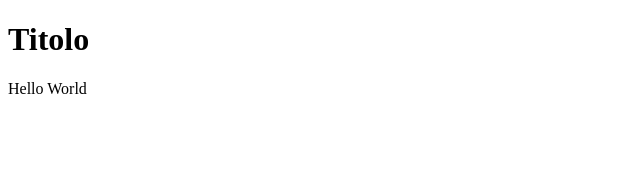
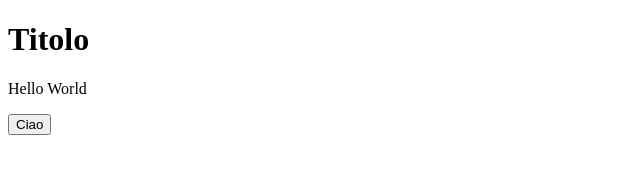
Before and after one commit to Passa69/vue-hello, a plain HTML site: page index.html in a window 1280 px wide. Shown: the whole page, without its empty margins (0-640 px from the left). Drawn offline with nearby package versions, Linux system fonts and the light colour scheme.

Commit message:
prova con un bottone

```diff
--- a/index.html
+++ b/index.html
@@ -11,6 +11,8 @@
         <h1 :class="myClass">Titolo</h1>
         <p>{{ message }}</p>
         <!-- <input v-model="message"> -->
+
+        <button @click="saluta">Ciao</button>
     </div>
 
 
--- a/js/script.js
+++ b/js/script.js
@@ -2,5 +2,11 @@ var root = new Vue ({
     el: '#root',
     data: {
         message: 'Hello World'
+    },
+    methods: {
+        saluta: function () {
+            return console.log("Ciao");;
+        }
     }
+
 });
```
Also changed, not shown: img/images.jpg (added).
